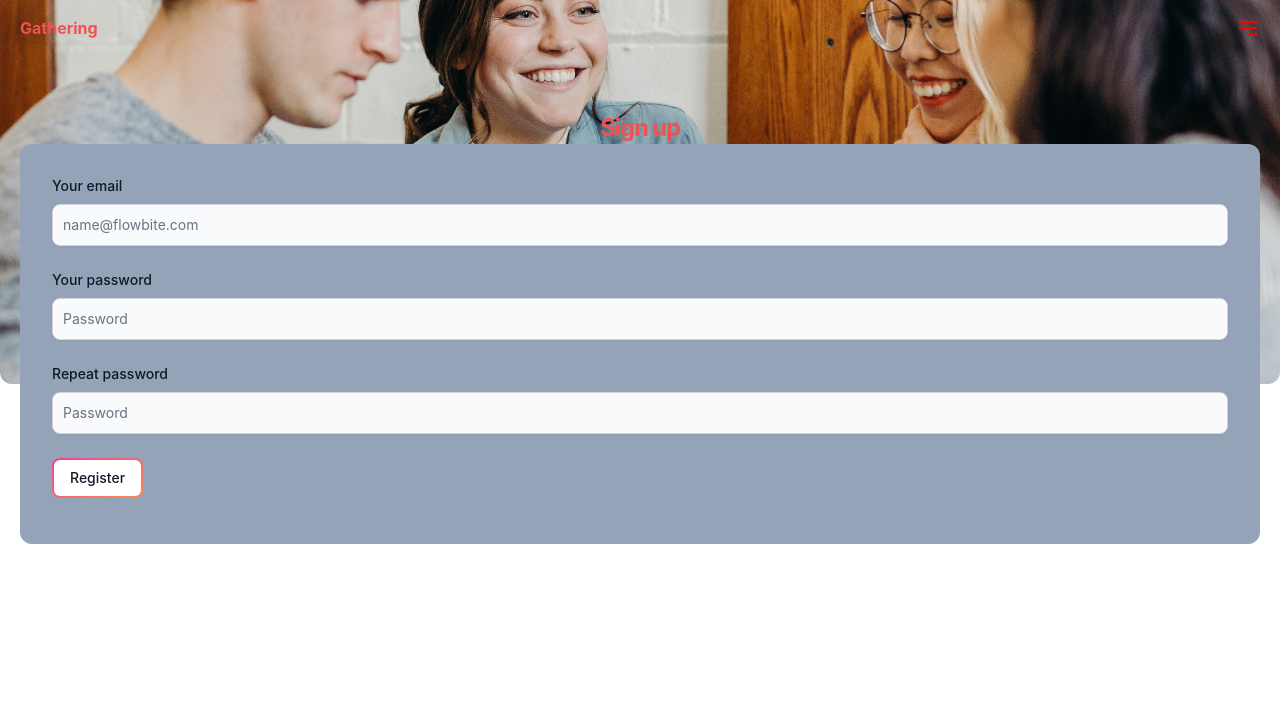
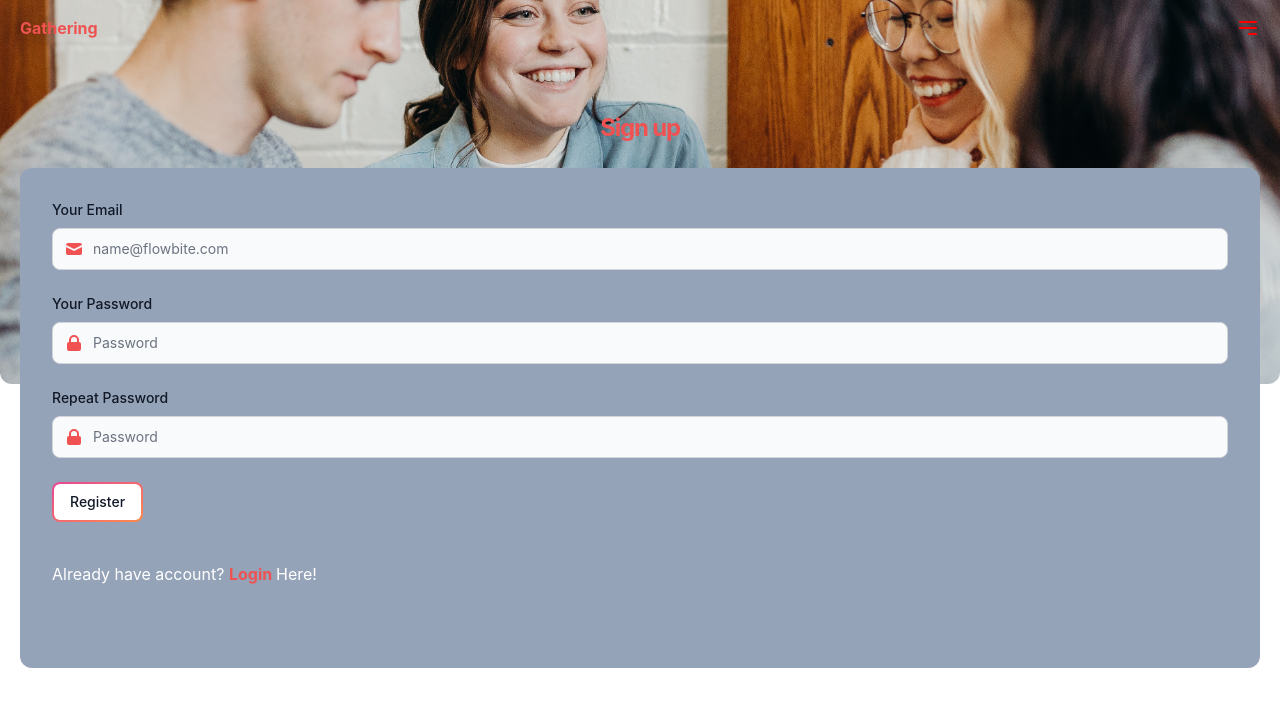
Before and after one commit to keento0809/gathering, a Next.js app in the folder frontend/: page /auth/signup in a window 1280 px wide. Shown: the top 706 px of the page. Built offline with nearby package versions, Linux system fonts and the light colour scheme.

Commit message:
Add searchInput (design)

```diff
--- /dev/null
+++ b/frontend/components/SearchInput/SearchInput.tsx
@@ -0,0 +1,42 @@
+import React, { Fragment } from "react";
+
+const SearchInput = () => {
+  return (
+    <>
+      <label
+        htmlFor="default-search"
+        className="mb-2 text-xl font-bold text-gray-900 sr-only dark:text-gray-300"
+      >
+        Search Gathering
+      </label>
+      <div className="relative">
+        <div className="flex absolute inset-y-0 left-0 items-center pl-3 pointer-events-none">
+          <svg
+            aria-hidden="true"
+            className="w-5 h-5 text-gray-500 dark:text-gray-400"
+            fill="none"
+            stroke="currentColor"
+            viewBox="0 0 24 24"
+            xmlns="http://www.w3.org/2000/svg"
+          >
+            <path
+              strokeLinecap="round"
+              strokeLinejoin="round"
+              strokeWidth="2"
+              d="M21 21l-6-6m2-5a7 7 0 11-14 0 7 7 0 0114 0z"
+            ></path>
+          </svg>
+        </div>
+        <input
+          type="search"
+          id="default-search"
+          className="block p-3 pl-10 w-full text-sm text-gray-900 bg-gray-50 rounded-lg border border-gray-300 focus:ring-blue-500 focus:border-blue-500 dark:bg-gray-700 dark:border-gray-600 dark:placeholder-gray-400 dark:text-white dark:focus:ring-blue-500 dark:focus:border-blue-500"
+          placeholder="Search"
+          required
+        />
+      </div>
+    </>
+  );
+};
+
+export default SearchInput;
--- a/frontend/pages/auth/Login.tsx
+++ b/frontend/pages/auth/Login.tsx
@@ -10,7 +10,7 @@ const Login = () => {
         <h2 className="text-2xl font-bold text-center tracking-tighter">
           Login
         </h2>
-        <section className="auth-form rounded-xl bg-slate-400 min-h-400 p-8">
+        <section className="auth-form rounded-xl bg-slate-400 min-h-500 p-8 mt-6">
           <form>
             <div className="mb-6">
               <label
@@ -22,14 +22,13 @@ const Login = () => {
               <div className="relative">
                 <div className="flex absolute inset-y-0 left-0 items-center pl-3 pointer-events-none">
                   <svg
-                    aria-hidden="true"
-                    className="w-5 h-5 text-gray-500 dark:text-gray-400"
+                    xmlns="http://www.w3.org/2000/svg"
+                    className="h-5 w-5"
+                    viewBox="0 0 20 20"
                     fill="currentColor"
-                    viewBox="0 0 20 20"
-                    xmlns="http://www.w3.org/2000/svg"
                   >
-                    <path d="M2.003 5.884L10 9.882l7.997-3.998A2 2 0 0016 4H4a2 2 0 00-1.997 1.884z"></path>
-                    <path d="M18 8.118l-8 4-8-4V14a2 2 0 002 2h12a2 2 0 002-2V8.118z"></path>
+                    <path d="M2.003 5.884L10 9.882l7.997-3.998A2 2 0 0016 4H4a2 2 0 00-1.997 1.884z" />
+                    <path d="M18 8.118l-8 4-8-4V14a2 2 0 002 2h12a2 2 0 002-2V8.118z" />
                   </svg>
                 </div>
                 <input
@@ -51,14 +50,16 @@ const Login = () => {
               <div className="relative">
                 <div className="flex absolute inset-y-0 left-0 items-center pl-3 pointer-events-none">
                   <svg
-                    aria-hidden="true"
-                    className="w-5 h-5 text-gray-500 dark:text-gray-400"
+                    xmlns="http://www.w3.org/2000/svg"
+                    className="h-5 w-5"
+                    viewBox="0 0 20 20"
                     fill="currentColor"
-                    viewBox="0 0 20 20"
-                    xmlns="http://www.w3.org/2000/svg"
                   >
-                    <path d="M2.003 5.884L10 9.882l7.997-3.998A2 2 0 0016 4H4a2 2 0 00-1.997 1.884z"></path>
-                    <path d="M18 8.118l-8 4-8-4V14a2 2 0 002 2h12a2 2 0 002-2V8.118z"></path>
+                    <path
+                      fillRule="evenodd"
+                      d="M5 9V7a5 5 0 0110 0v2a2 2 0 012 2v5a2 2 0 01-2 2H5a2 2 0 01-2-2v-5a2 2 0 012-2zm8-2v2H7V7a3 3 0 016 0z"
+                      clipRule="evenodd"
+                    />
                   </svg>
                 </div>
                 <input
@@ -71,6 +72,13 @@ const Login = () => {
               </div>
             </div>
             <MainButton text="Login" linkUrl="/" />
+            <div className="pt-8 text-white">
+              Need an account?{" "}
+              <span className="font-bold text-red-500 cursor-pointer">
+                <Link href="/auth/signup">Signup</Link>{" "}
+              </span>
+              Here!
+            </div>
           </form>
         </section>
       </div>
--- a/frontend/pages/auth/signup.tsx
+++ b/frontend/pages/auth/signup.tsx
@@ -10,59 +10,106 @@ const Signup = () => {
         <h2 className="text-2xl font-bold text-center tracking-tighter">
           Sign up
         </h2>
-        <section className="auth-form rounded-xl bg-slate-400 min-h-400 p-8">
+        <section className="auth-form rounded-xl bg-slate-400 min-h-500 p-8 mt-6">
           <form>
             <div className="mb-6">
               <label
-                htmlFor="email"
+                htmlFor="email-address-icon"
                 className="block mb-2 text-sm font-medium text-gray-900 dark:text-gray-300"
               >
-                Your email
+                Your Email
               </label>
+              <div className="relative">
+                <div className="flex absolute inset-y-0 left-0 items-center pl-3 pointer-events-none">
+                  <svg
+                    xmlns="http://www.w3.org/2000/svg"
+                    className="h-5 w-5"
+                    viewBox="0 0 20 20"
+                    fill="currentColor"
+                  >
+                    <path d="M2.003 5.884L10 9.882l7.997-3.998A2 2 0 0016 4H4a2 2 0 00-1.997 1.884z" />
+                    <path d="M18 8.118l-8 4-8-4V14a2 2 0 002 2h12a2 2 0 002-2V8.118z" />
+                  </svg>
+                </div>
                 <input
                   type="email"
-                id="email"
-                className="shadow-sm bg-gray-50 border border-gray-300 text-gray-900 text-sm rounded-lg focus:ring-blue-500 focus:border-blue-500 block w-full p-2.5 dark:bg-gray-700 dark:border-gray-600 dark:placeholder-gray-400 dark:text-white dark:focus:ring-blue-500 dark:focus:border-blue-500 dark:shadow-sm-light"
+                  id="email-address-icon"
+                  className="bg-gray-50 border border-gray-300 text-gray-900 text-sm rounded-lg focus:ring-blue-500 focus:border-blue-500 block w-full pl-10 p-2.5  dark:bg-gray-700 dark:border-gray-600 dark:placeholder-gray-400 dark:text-white dark:focus:ring-blue-500 dark:focus:border-blue-500"
                   placeholder="name@flowbite.com"
                   required={true}
                 />
+              </div>
             </div>
             <div className="mb-6">
               <label
                 htmlFor="password"
                 className="block mb-2 text-sm font-medium text-gray-900 dark:text-gray-300"
               >
-                Your password
+                Your Password
               </label>
+              <div className="relative">
+                <div className="flex absolute inset-y-0 left-0 items-center pl-3 pointer-events-none">
+                  <svg
+                    xmlns="http://www.w3.org/2000/svg"
+                    className="h-5 w-5"
+                    viewBox="0 0 20 20"
+                    fill="currentColor"
+                  >
+                    <path
+                      fillRule="evenodd"
+                      d="M5 9V7a5 5 0 0110 0v2a2 2 0 012 2v5a2 2 0 01-2 2H5a2 2 0 01-2-2v-5a2 2 0 012-2zm8-2v2H7V7a3 3 0 016 0z"
+                      clipRule="evenodd"
+                    />
+                  </svg>
+                </div>
                 <input
                   type="password"
                   id="password"
-                className="shadow-sm bg-gray-50 border border-gray-300 text-gray-900 text-sm rounded-lg focus:ring-blue-500 focus:border-blue-500 block w-full p-2.5 dark:bg-gray-700 dark:border-gray-600 dark:placeholder-gray-400 dark:text-white dark:focus:ring-blue-500 dark:focus:border-blue-500 dark:shadow-sm-light"
+                  className="bg-gray-50 border border-gray-300 text-gray-900 text-sm rounded-lg focus:ring-blue-500 focus:border-blue-500 block w-full pl-10 p-2.5  dark:bg-gray-700 dark:border-gray-600 dark:placeholder-gray-400 dark:text-white dark:focus:ring-blue-500 dark:focus:border-blue-500"
                   placeholder="Password"
                   required={true}
                 />
+              </div>
             </div>
             <div className="mb-6">
               <label
                 htmlFor="repeat-password"
                 className="block mb-2 text-sm font-medium text-gray-900 dark:text-gray-300"
               >
-                Repeat password
+                Repeat Password
               </label>
+              <div className="relative">
+                <div className="flex absolute inset-y-0 left-0 items-center pl-3 pointer-events-none">
+                  <svg
+                    xmlns="http://www.w3.org/2000/svg"
+                    className="h-5 w-5"
+                    viewBox="0 0 20 20"
+                    fill="currentColor"
+                  >
+                    <path
+                      fillRule="evenodd"
+                      d="M5 9V7a5 5 0 0110 0v2a2 2 0 012 2v5a2 2 0 01-2 2H5a2 2 0 01-2-2v-5a2 2 0 012-2zm8-2v2H7V7a3 3 0 016 0z"
+                      clipRule="evenodd"
+                    />
+                  </svg>
+                </div>
                 <input
                   type="password"
                   id="repeat-password"
-                className="shadow-sm bg-gray-50 border border-gray-300 text-gray-900 text-sm rounded-lg focus:ring-blue-500 focus:border-blue-500 block w-full p-2.5 dark:bg-gray-700 dark:border-gray-600 dark:placeholder-gray-400 dark:text-white dark:focus:ring-blue-500 dark:focus:border-blue-500 dark:shadow-sm-light"
+                  className="bg-gray-50 border border-gray-300 text-gray-900 text-sm rounded-lg focus:ring-blue-500 focus:border-blue-500 block w-full pl-10 p-2.5  dark:bg-gray-700 dark:border-gray-600 dark:placeholder-gray-400 dark:text-white dark:focus:ring-blue-500 dark:focus:border-blue-500"
                   placeholder="Password"
                   required={true}
                 />
               </div>
+            </div>
             <MainButton text="Register" linkUrl="/" />
-            {/* <button className="relative inline-flex items-center justify-center p-0.5 mb-2 mr-2 overflow-hidden text-sm font-medium text-gray-900 rounded-lg group bg-gradient-to-br from-pink-500 to-orange-400 group-hover:from-pink-500 group-hover:to-orange-400 hover:text-white dark:text-white focus:ring-4 focus:outline-none focus:ring-pink-200 dark:focus:ring-pink-800">
-              <span className="relative px-4 py-2 transition-all ease-in duration-75 bg-white dark:bg-gray-900 rounded-md group-hover:bg-opacity-0">
-                <Link href="/">Register</Link>
+            <div className="pt-8 text-white">
+              Already have account?{" "}
+              <span className="font-bold text-red-500 cursor-pointer">
+                <Link href="/auth/login">Login</Link>{" "}
               </span>
-            </button> */}
+              Here!
+            </div>
           </form>
         </section>
       </div>
--- /dev/null
+++ b/frontend/pages/home/index.tsx
@@ -0,0 +1,18 @@
+import React from "react";
+import Layout from "../../components/Layout/Layout";
+import SearchInput from "../../components/SearchInput/SearchInput";
+
+const Home = () => {
+  return (
+    <Layout>
+      <div className="fixed top-28 left-0 w-full px-5">
+        <div className="home-title">
+          <h3 className="text-xl text-red-500 font-bold">Welcome user!</h3>
+        </div>
+        <SearchInput />
+      </div>
+    </Layout>
+  );
+};
+
+export default Home;
--- a/frontend/tailwind.config.js
+++ b/frontend/tailwind.config.js
@@ -11,7 +11,7 @@ module.exports = {
         common: "url('/bgImage.jpg')",
       },
       minHeight: {
-        400: "400px",
+        500: "500px",
       },
     },
   },
```
Lines whose indentation alone changed are shown as unchanged.
